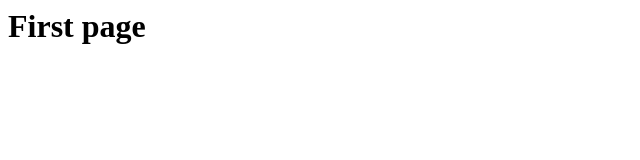
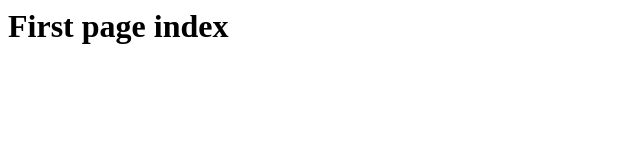
Before and after one commit to AyoubElHalimi/First-Github-Project, a plain HTML site: page Index.html in a window 1280 px wide. Shown: the whole page, without its empty margins (0-640 px from the left). Drawn offline with Linux system fonts and the light colour scheme.

Commit message:
ajouter nom de la page

```diff
--- a/Index.html
+++ b/Index.html
@@ -1,5 +1,5 @@
 <html>
     <body>
-        <h1>First page</h1>
+        <h1>First page index</h1>
     </body>
 </html>
```
